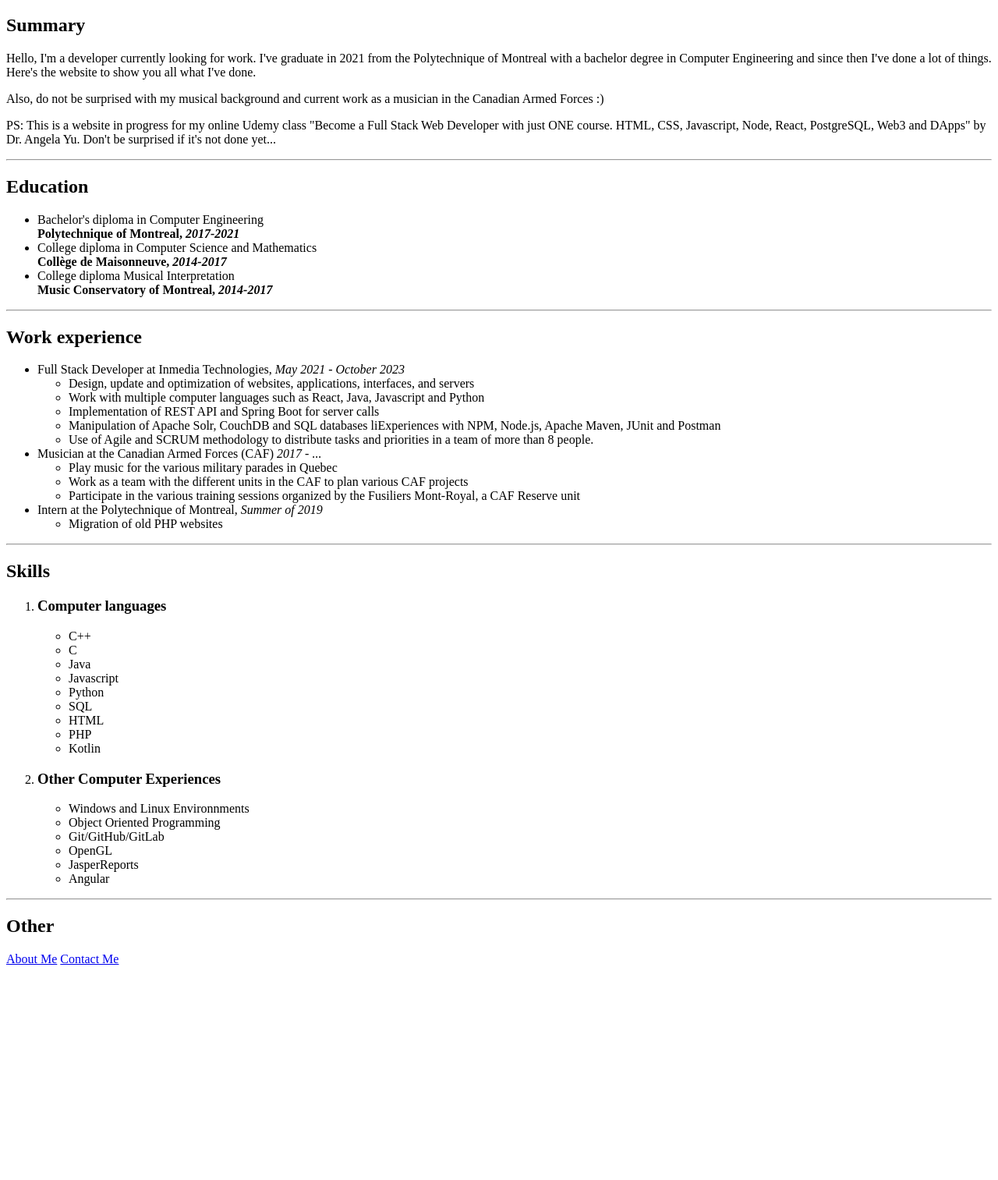
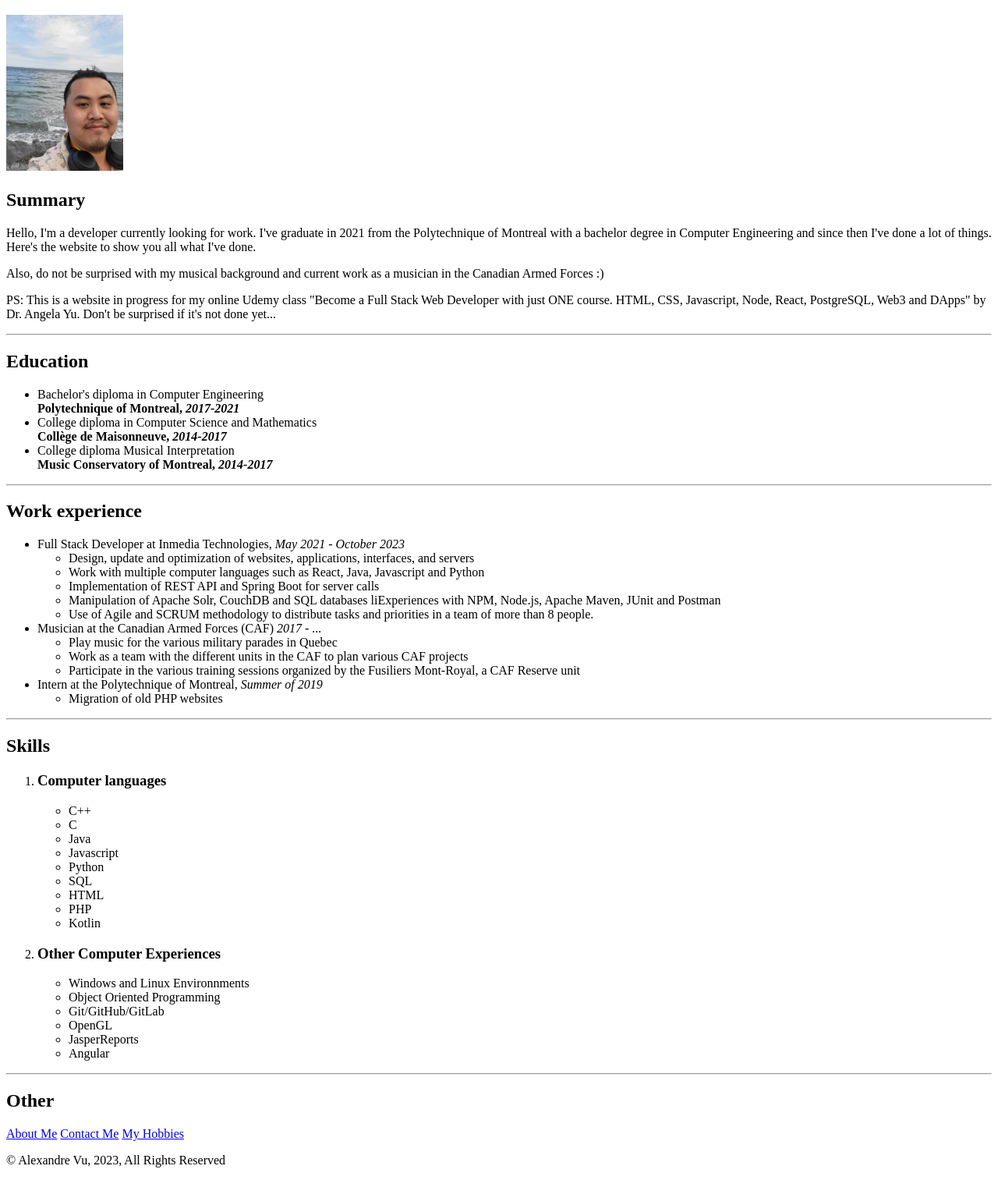
Before and after one commit to AlexandreVu/html-portfolio, a plain HTML site: page index.html in a window 1280 px wide. Shown: the part 61-1574 px from the top of the page at 78% size. Before the commit the page ends 1308 px from the top, so only its background shows below. Drawn offline with Linux system fonts and the light colour scheme.

Commit message:
adding footer & other stuff for my website :)

```diff
--- a/index.html
+++ b/index.html
@@ -7,6 +7,11 @@
   </head>
   <body>
     <h1>Alexandre Vu's Profile</h1>
+    <img
+      src="assets/images/chill profile pic.jpg"
+      alt="my picture at the beach!"
+      height="200"
+    />
     <h2>Summary</h2>
     <p>
       Hello, I'm a developer currently looking for work. I've graduate in 2021
@@ -125,5 +130,10 @@
     <h2>Other</h2>
     <a href="public/about.html">About Me</a>
     <a href="public/contact.html">Contact Me</a>
+    <a href="public/hobbies.html">My Hobbies</a>
+
+    <footer>
+      <p>© Alexandre Vu, 2023, All Rights Reserved</p>
+    </footer>
   </body>
 </html>
```
Also changed, not shown: public/hobbies.html (added, +16 -0 lines), assets/images/chill profile pic.jpg (added), assets/images/movie-ranking.png (deleted), 1 other file.
